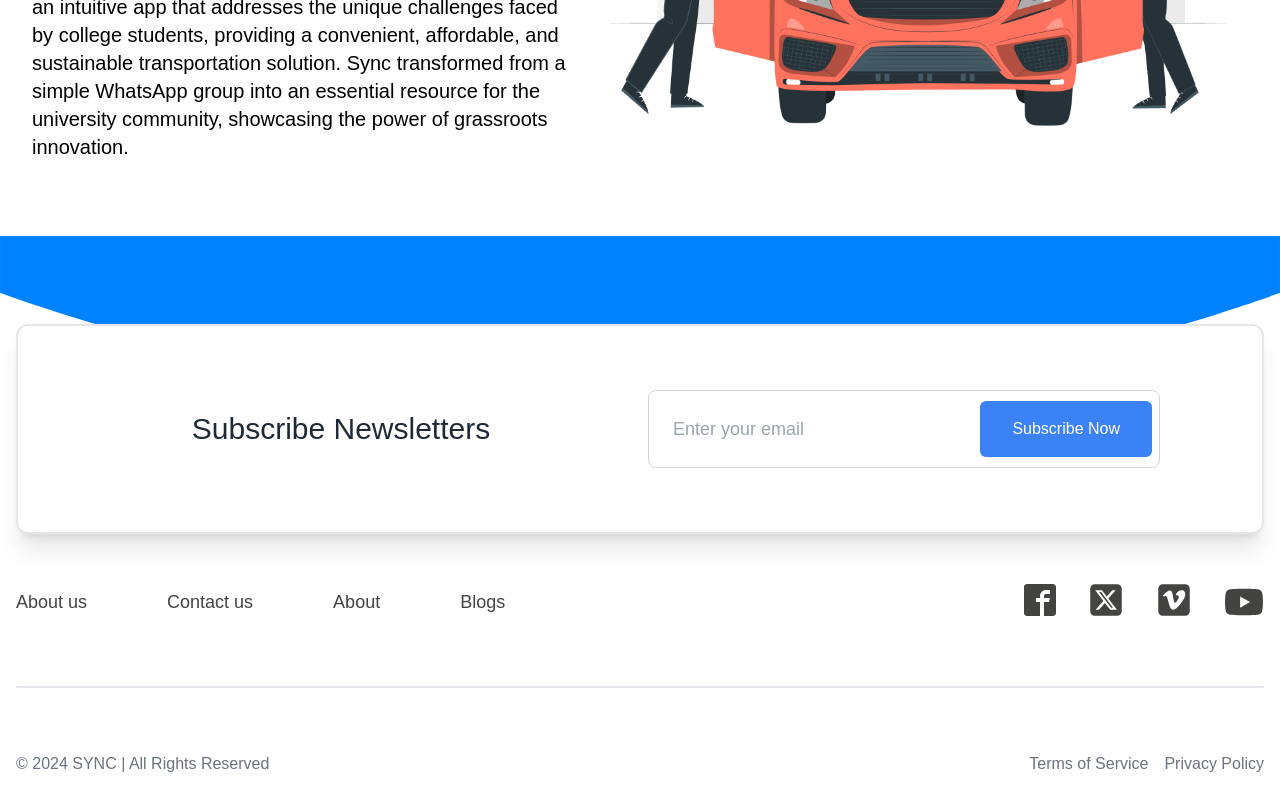
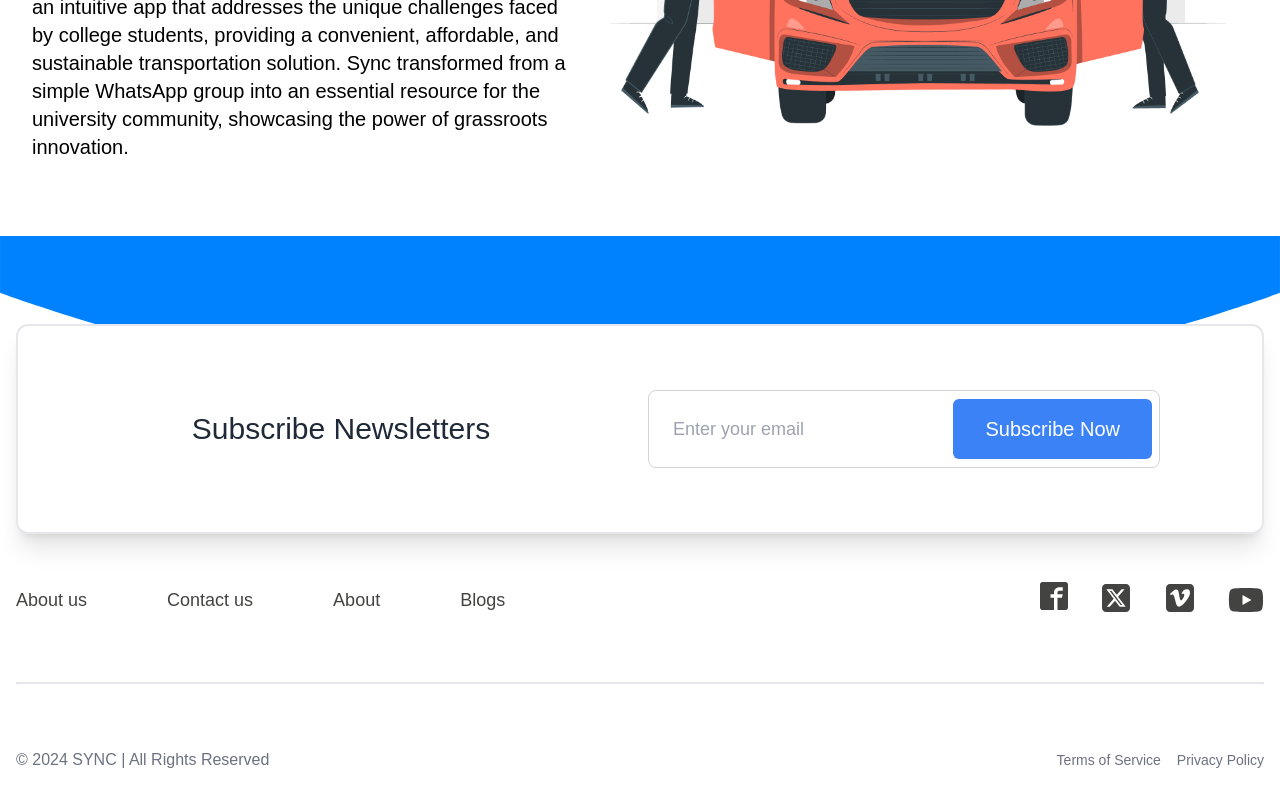
Before and after one commit to getyousynced/Syinq, a Next.js app: page / in a window 1280 px wide. Shown: the part 2112-2912 px from the top of the page. Built offline with nearby package versions, Linux system fonts and the light colour scheme.

Commit message:
refactor(ui): update footer layout

```diff
--- a/src/app/components/Footer.tsx
+++ b/src/app/components/Footer.tsx
@@ -42,13 +42,13 @@ const Footer = () => {
       </div>
       <div className="relative z-10 max-w-7xl mx-auto px-4">
         <div className="flex flex-col items-center">
-          <div className="border-2 rounded-xl bg-white flex flex-col md:flex-row items-center justify-between px-8 py-16 gap-4 mt-16 shadow-xl w-full max-w-7xl mx-auto">
-            <h2 className="text-3xl w-full text-nowrap font-thin">
+          <div className="border-2 rounded-xl bg-white flex flex-col md:flex-row items-center justify-between px-4 md:px-8 py-8 md:py-16 gap-4 mt-8 md:mt-16 shadow-xl w-full max-w-7xl mx-auto">
+            <h2 className="text-xl md:text-3xl w-full text-nowrap font-thin">
               Subscribe Newsletters
             </h2>
             <form
               onSubmit={handleSubmit}
-              className="flex items-center space-x-4 max-w-2xl w-full"
+              className="flex flex-col md:flex-row items-center space-y-4 md:space-x-4 max-w-2xl w-full"
             >
               <div className="relative w-full max-w-lg">
                 {/* Input field */}
@@ -58,63 +58,63 @@ const Footer = () => {
                   onChange={(e) => setEmail(e.target.value)}
                   required
                   placeholder="Enter your email"
-                  className="w-full p-6 pr-72 text-lg border border-gray-300 rounded-lg focus:outline-none focus:ring-2 focus:ring-blue-500"
+                  className="w-full p-4 md:p-6 pr-32 md:pr-60 text-sm md:text-lg border border-gray-300 rounded-lg focus:outline-none focus:ring-2 focus:ring-blue-500"
                 />
                 {/* Button inside the input field */}
                 <button
                   type="submit"
-                  className="absolute right-2 top-1/2 transform -translate-y-1/2 bg-blue-500 text-white px-8 py-4 rounded-md hover:bg-blue-600 transition duration-300"
+                  className="text-sm md:text-xl absolute right-2 top-1/2 transform -translate-y-1/2 bg-blue-500 text-white px-2 md:px-8 py-2 md:py-4 rounded-md hover:bg-blue-600 transition duration-300"
                 >
                   Subscribe Now
                 </button>
               </div>
             </form>
           </div>
-          <div className="w-full py-12">
+          <div className="w-full py-6 md:py-12">
             <div className="container mx-auto flex flex-col md:flex-row items-center justify-between space-y-4 md:space-y-0">
-
-              <div className="flex justify-center space-x-20 text-[#434341]">
-                <a href="#" className="hover:text-black text-lg">
+              <div className="flex justify-center space-x-10 md:space-x-20 text-[#434341]">
+                <a href="#" className="hover:text-black text-sm text-nowrap md:text-lg">
                   About us
                 </a>
-                <a href="#" className="hover:text-black text-lg">
+                <a href="#" className="hover:text-black text-sm text-nowrap md:text-lg">
                   Contact us
                 </a>
-                <a href="#" className="hover:text-black text-lg">
+                <a href="#" className="hover:text-black text-sm text-nowrap md:text-lg">
                   About
                 </a>
-                <a href="#" className="hover:text-black text-lg">
+                <a href="#" className="hover:text-black text-sm text-nowrap md:text-lg">
                   Blogs
                 </a>
               </div>
 
-              <div className="flex justify-center space-x-8 text-gray-500">
-                <a href="#" className="text-[#434341] hover:text-black mt-0.5">
-                  <ImFacebook2  size={32} />
+              <div className="flex justify-center space-x-6 md:space-x-8 text-gray-500">
+                <a href="#" className="text-[#434341] hover:text-black">
+                  <ImFacebook2 size={28} />
                 </a>
                 <a href="#" className="text-[#434341] hover:text-black">
-                  <FaSquareXTwitter size={36} />
+                  <FaSquareXTwitter size={32} />
                 </a>
                 <a href="#" className="text-[#434341] hover:text-black">
-                  <FaSquareVimeo size={36} />
+                  <FaSquareVimeo size={32} />
                 </a>
                 <a href="#" className="text-[#434341] hover:text-black">
-                  <FaYoutube size={40} />
+                  <FaYoutube size={36} />
                 </a>
               </div>
-
             </div>
           </div>
 
-          <div className="border w-full rounded-2xl bg-[#2B3D51] my-4"></div>
+          <div className="border w-full rounded-2xl bg-[#2B3D51] my-2 md:my-4"></div>
 
-          <div className="text-gray-500 mt-12 flex justify-between items-center w-full">
-            <p>© 2024 SYNC | All Rights Reserved</p>
-            <div className="flex justify-center space-x-4">
-              <a href="#" className="hover:underline">
+          <div className="text-gray-500 mt-6 md:mt-12 flex flex-col md:flex-row justify-between items-center w-full">
+            <p className="text-sm md:text-base">
+              © 2024 SYNC | All Rights Reserved
+            </p>
+            <div className="flex justify-center space-x-4 mt-4 md:mt-0">
+              <a href="#" className="hover:underline text-sm">
                 Terms of Service
               </a>
-              <a href="#" className="hover:underline">
+              <a href="#" className="hover:underline text-sm">
                 Privacy Policy
               </a>
             </div>
```
